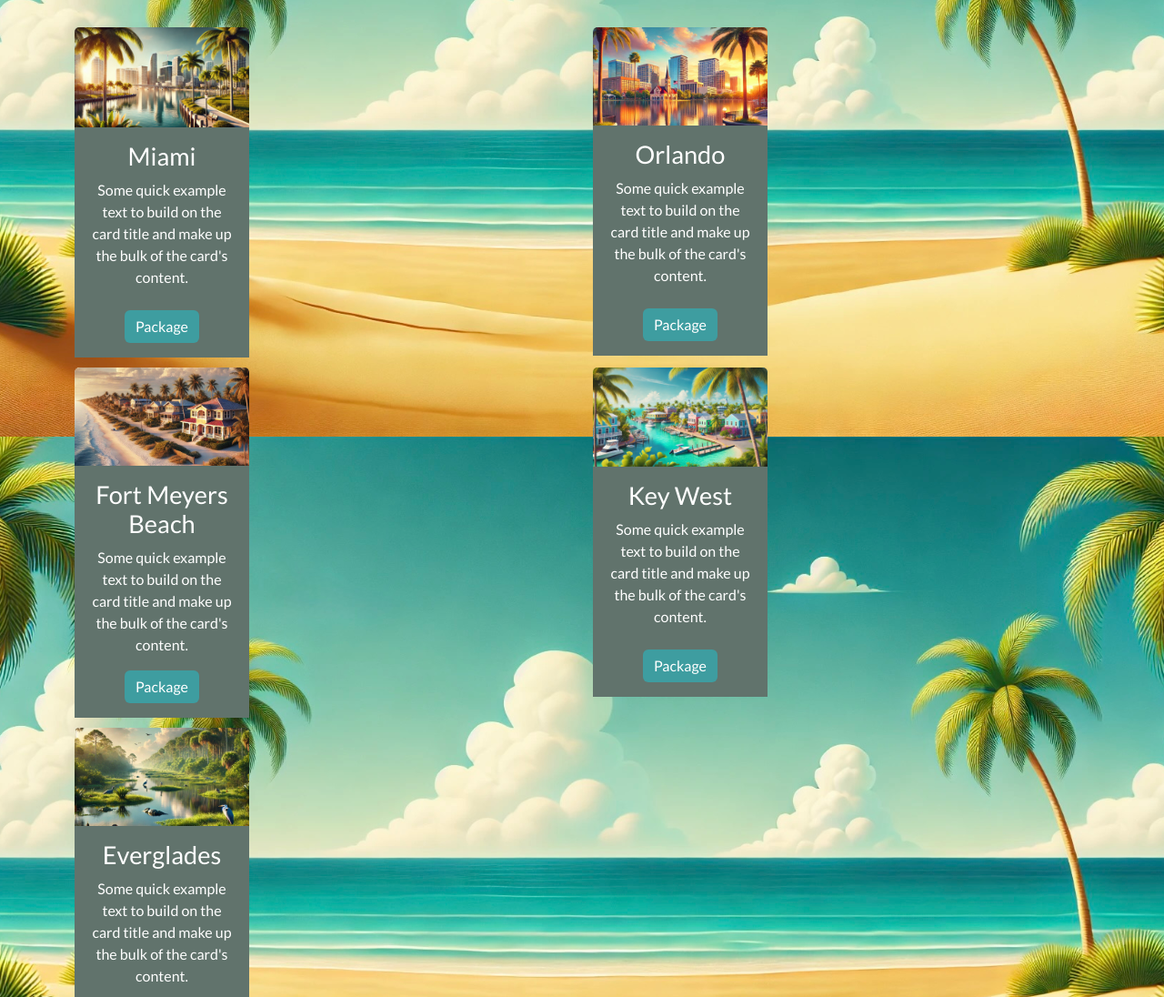
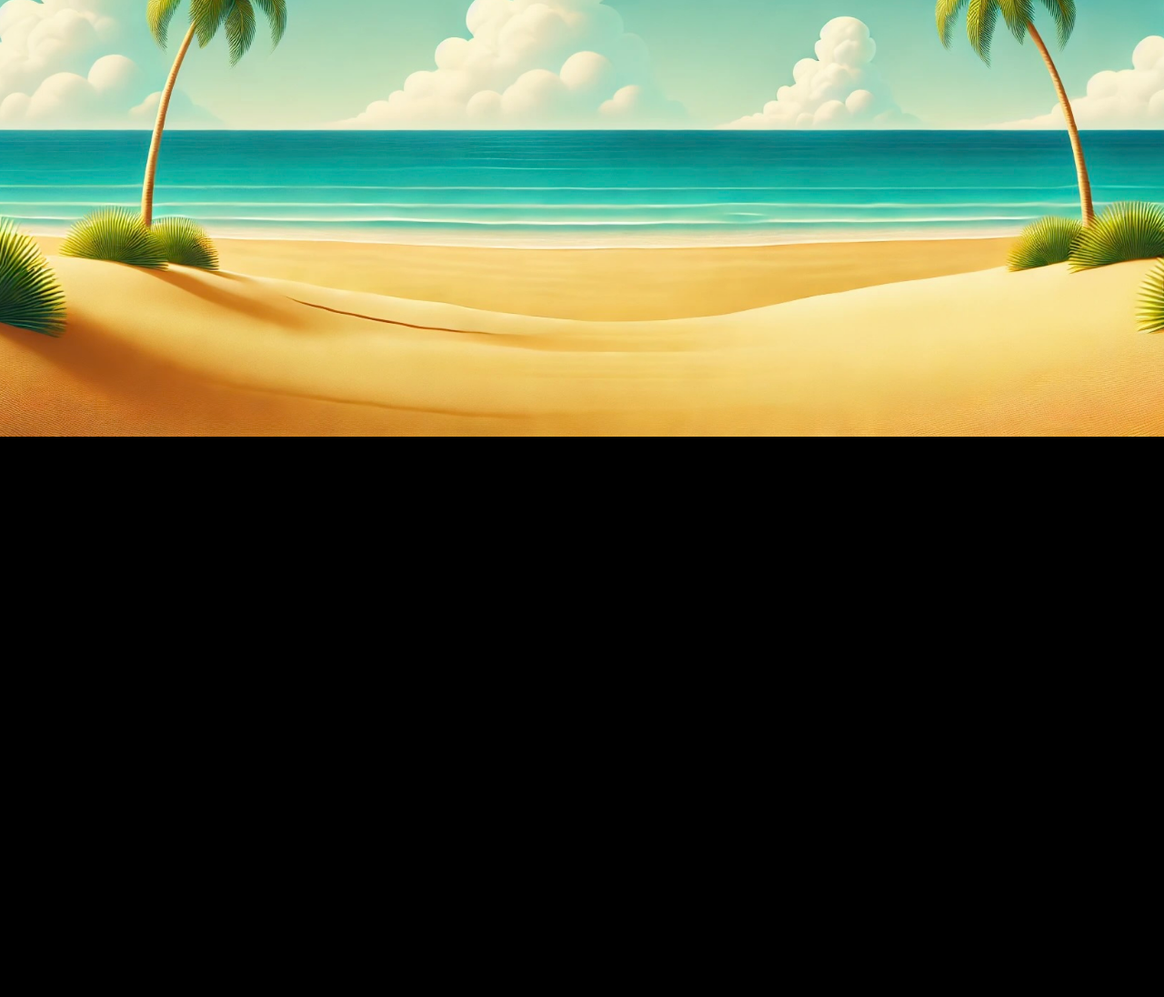
Before and after one commit to Drevestedt/florida_holiday_chooser, a plain HTML site: page index.html in a window 1280 px wide. Shown: the part 320-1416 px from the top of the page at 91% size. After the commit the page ends 800 px from the top, so only its background shows below. Drawn offline with nearby package versions, Linux system fonts and the light colour scheme.

Commit message:
redo bottom cards

```diff
--- a/assets/css/index.css
+++ b/assets/css/index.css
@@ -55,39 +55,6 @@ main h1 {
 }
 
 /* Bottom card section */
-.row {
-  margin-top: 9%;
-}
-
-.css-margin-bottom {
-  margin-bottom: 2%;
-}
-
-.css-width {
-  width: 20rem;
-}
-
-.card {
-  border: none;
-}
-
-.card-body {
-  background-color: #61736c;
-}
-
-.card-title {
-  color: white;
-  font-size: 1.7rem;
-}
-
-.card-text {
-  color: white;
-}
-
-.btn-primary {
-  background-color: #3e9da0;
-  border: none;
-}
 
 /* Media screens */
 
@@ -106,10 +73,6 @@ main h1 {
   main h2 {
     margin-top: 0;
   }
-
-  .css-width {
-    width: 15rem;
-  }
 }
 
 /* Screen 992px */
@@ -120,26 +83,6 @@ main h1 {
   }
 
   /* Bottom cards */
-  #card-layout .row {
-    display: flex;
-    flex-direction: row;
-  }
-
-  #card-layout .css-col-layout {
-  }
-
-  #card-layout .card {
-    margin-left: 0 !important;
-    margin-right: 0 !important;
-  }
-
-  .css-card-width {
-    width: 12rem;
-  }
-
-  .css-card-text {
-    min-height: 150px;
-  }
 }
 
 /* Screen 1200px */
@@ -150,11 +93,4 @@ main h1 {
   }
 
   /* Bottom cards */
-  .css-width {
-    width: 13rem;
-  }
-
-  .css-card-text {
-    min-height: 128px;
-  }
 }
--- a/index.html
+++ b/index.html
@@ -99,95 +99,6 @@
       </h1>
 
       <!-- Bottom cards -->
-      <section id="card-layout" class="container text-center">
-        <div class="row">
-          <div class="col-12 col-sm-6 css-col-layout">
-            <div class="card mx-auto css-margin-bottom css-card-width">
-              <img
-                src="assets/images/miami_card.webp"
-                class="card-img-top"
-                alt="miami"
-              />
-              <div class="card-body">
-                <h5 class="card-title">Miami</h5>
-                <p class="card-text css-card-text">
-                  Some quick example text to build on the card title and make up
-                  the bulk of the card's content.
-                </p>
-                <a href="#" class="btn btn-primary">Package</a>
-              </div>
-            </div>
-          </div>
-          <div class="col-12 col-sm-6">
-            <div class="card mx-auto css-margin-bottom css-card-width">
-              <img
-                src="assets/images/orlando-card.webp"
-                class="card-img-top"
-                alt="orlando"
-              />
-              <div class="card-body">
-                <h5 class="card-title">Orlando</h5>
-                <p class="card-text css-card-text">
-                  Some quick example text to build on the card title and make up
-                  the bulk of the card's content.
-                </p>
-                <a href="#" class="btn btn-primary">Package</a>
-              </div>
-            </div>
-          </div>
-          <div class="col-12 col-sm-6">
-            <div class="card mx-auto css-margin-bottom css-card-width">
-              <img
-                src="assets/images/ft_meyers_beach.webp"
-                class="card-img-top"
-                alt="Fort Meyers Beach"
-              />
-              <div class="card-body">
-                <h5 class="card-title">Fort Meyers Beach</h5>
-                <p class="card-text">
-                  Some quick example text to build on the card title and make up
-                  the bulk of the card's content.
-                </p>
-                <a href="#" class="btn btn-primary">Package</a>
-              </div>
-            </div>
-          </div>
-          <div class="col-12 col-sm-6">
-            <div class="card mx-auto css-margin-bottom css-card-width">
-              <img
-                src="assets/images/key_west.webp"
-                class="card-img-top"
-                alt="Key West, Florida"
-              />
-              <div class="card-body">
-                <h5 class="card-title">Key West</h5>
-                <p class="card-text css-card-text">
-                  Some quick example text to build on the card title and make up
-                  the bulk of the card's content.
-                </p>
-                <a href="#" class="btn btn-primary">Package</a>
-              </div>
-            </div>
-          </div>
-          <div class="col-12 col-sm-6">
-            <div class="card mx-auto css-margin-bottom css-card-width">
-              <img
-                src="assets/images/everglades.webp"
-                class="card-img-top"
-                alt="The Everglades"
-              />
-              <div class="card-body">
-                <h5 class="card-title">Everglades</h5>
-                <p class="card-text css-card-text">
-                  Some quick example text to build on the card title and make up
-                  the bulk of the card's content.
-                </p>
-                <a href="#" class="btn btn-primary">Package</a>
-              </div>
-            </div>
-          </div>
-        </div>
-      </section>
     </main>
 
     <!-- Bootstrap JS link -->
```
